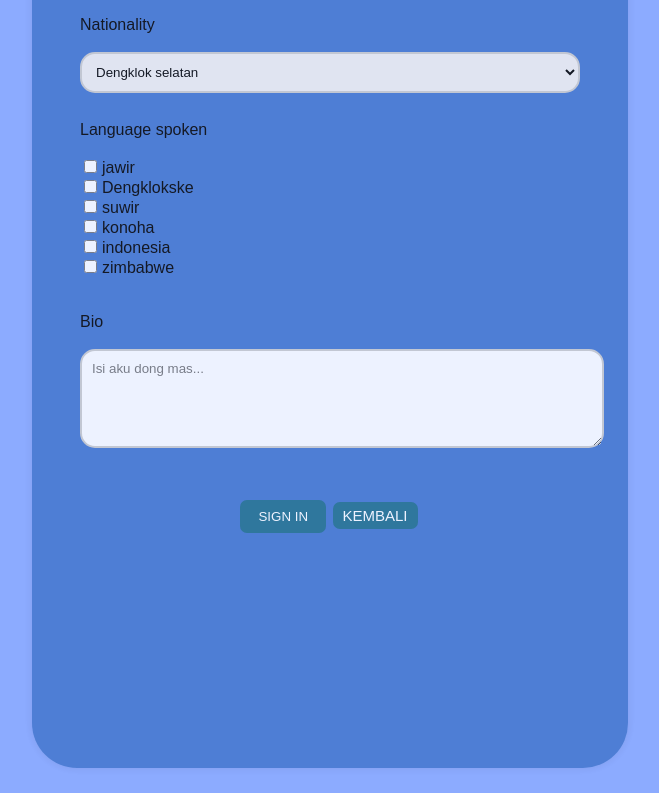
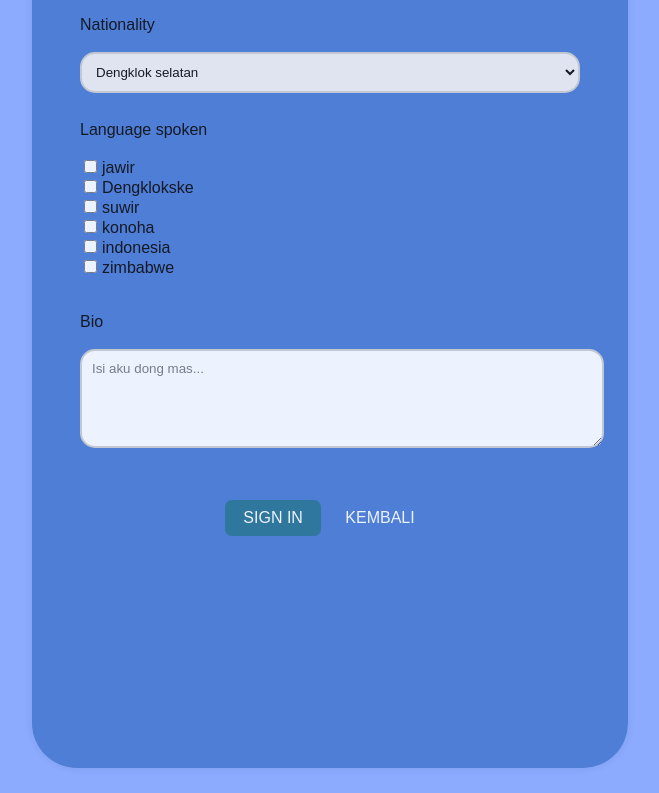
Before and after one commit to GhofarSyahrul/PWB-Tujuan_Pembelajaran_3.2, a plain HTML site: page form.html in a window 1280 px wide. Shown: the part 507-1300 px from the top of the page, without its empty margins (310-969 px from the left). Drawn offline with Linux system fonts and the light colour scheme.

Commit message:
transparan btn kembali

```diff
--- a/form.html
+++ b/form.html
@@ -6,6 +6,11 @@
     <title>Halaman | SignUp</title>
     <style>
       @import url("https://fonts.googleapis.com/css2?family=Rubik:wght@500&display=swap");
+      html,
+      body {
+        scroll-behavior: smooth;
+      }
+
       body {
         font-family: rubik, sans-serif;
         background-color: #8cabff;
@@ -82,7 +87,7 @@
         margin-right: 2px;
       }
 
-      /* .signIn-button {
+      .signIn-button {
         background-color: #1F6E8C;
         color: #fff;
         padding: 9px 18px;
@@ -91,22 +96,22 @@
         cursor: pointer;
         display: inline-block;
         margin-top: 20px;
+        text-transform: uppercase;
       }
 
       .signIn-button:hover {
         background-color: #0E2954;
-      } */
+      }
 
       .back-button {
-        background-color: #1f6e8c;
+        background-color: transparent;
         color: #fff;
-        padding: 5px 10px;
+        padding: 9px 18px;
         border: none;
         border-radius: 7px;
         cursor: pointer;
         display: inline-block;
         margin-top: 20px;
-        font-size: 15px;
         text-transform: uppercase;
       }
 
@@ -205,8 +210,8 @@
       ></textarea>
       <br /><br />
       <div class="btn-input">
-        <!-- <a href="welcome.html" class="signIn-button">Sign In</a> -->
-        <input type="submit" value="Sign in" />
+        <a href="welcome.html" class="signIn-button">Sign In</a>
+        <!-- <input type="submit" value="Sign in" /> -->
         <a href="index.html" class="back-button">Kembali</a>
       </div>
     </form>
```
Also changed, not shown: style.css (+17 -3 lines).
